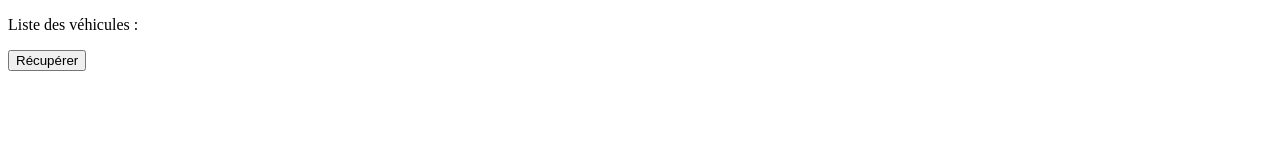
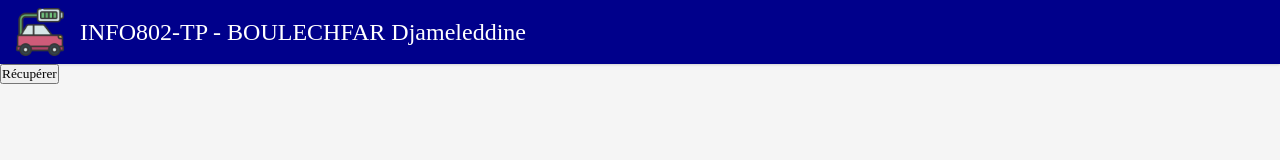
Before and after one commit to djamel-boulechfar/info802-tp-node, a website: page public/index.html in a window 1280 px wide. Drawn offline with nearby package versions, Linux system fonts and the light colour scheme; no server answers.

Commit message:
Update pour Heroku

```diff
--- a/public/index.html
+++ b/public/index.html
@@ -2,16 +2,22 @@
 
 <html>
 
-<header>
+<head>
     <meta charset="utf-8">
+    <link rel="shortcut icon" href="images/car.png" type="image/png">
     <title>INFO802-TP</title>
-</header>
+    <link rel="stylesheet" href="style.css">
+</head>
 
 <body>
     <script src="/socket.io/socket.io.js"></script>
 	<script type="text/javascript" src="main.js"></script>
 
-    <p>Liste des véhicules :</p>
+    <header>
+        <img src="images/car.png">
+        <span>INFO802-TP - BOULECHFAR Djameleddine</span>
+    </header>
+
     <button onclick="recupererListeVoitures()">Récupérer</button>
 
     <ul id="ulListeVoitures"></ul>
--- a/public/main.js
+++ b/public/main.js
@@ -5,7 +5,7 @@ function recupererListeVoitures() {
 }
 
 socket.on("ListeVoitures", function(voitures) {
-    const tableauVoitures = JSON.parse(voitures).voitures;
+    const tableauVoitures = JSON.parse(voitures);
     const ulListeVoitures = document.getElementById("ulListeVoitures");
     ulListeVoitures.innerHTML = "";
     for (let i = 0; i < tableauVoitures.length; i++) {
--- /dev/null
+++ b/public/style.css
@@ -0,0 +1,35 @@
+* {
+    margin: 0;
+    padding: 0;
+    font-family: "Arial Rounded MT";
+    box-sizing: border-box;
+}
+
+html {
+    width: 100%;
+    height: 100%;
+}
+
+body {
+    width: 100%;
+    height: 100%;
+    background-color: rgb(245, 245, 245);
+}
+
+header {
+    display: flex;
+    width: 100%;
+    height: 64px;
+    align-items: center;
+    background-color: darkblue;
+    color: white;
+    font-size: 24px;
+    box-shadow: 0px 0px 3px rgba(0,0,0,0.25);
+}
+
+header img {
+    width: 48px;
+    height: 48px;
+    margin-left: 16px;
+    margin-right: 16px;
+}
```
Also changed, not shown: server.js (+10 -17 lines), public/images/car.png (added).
